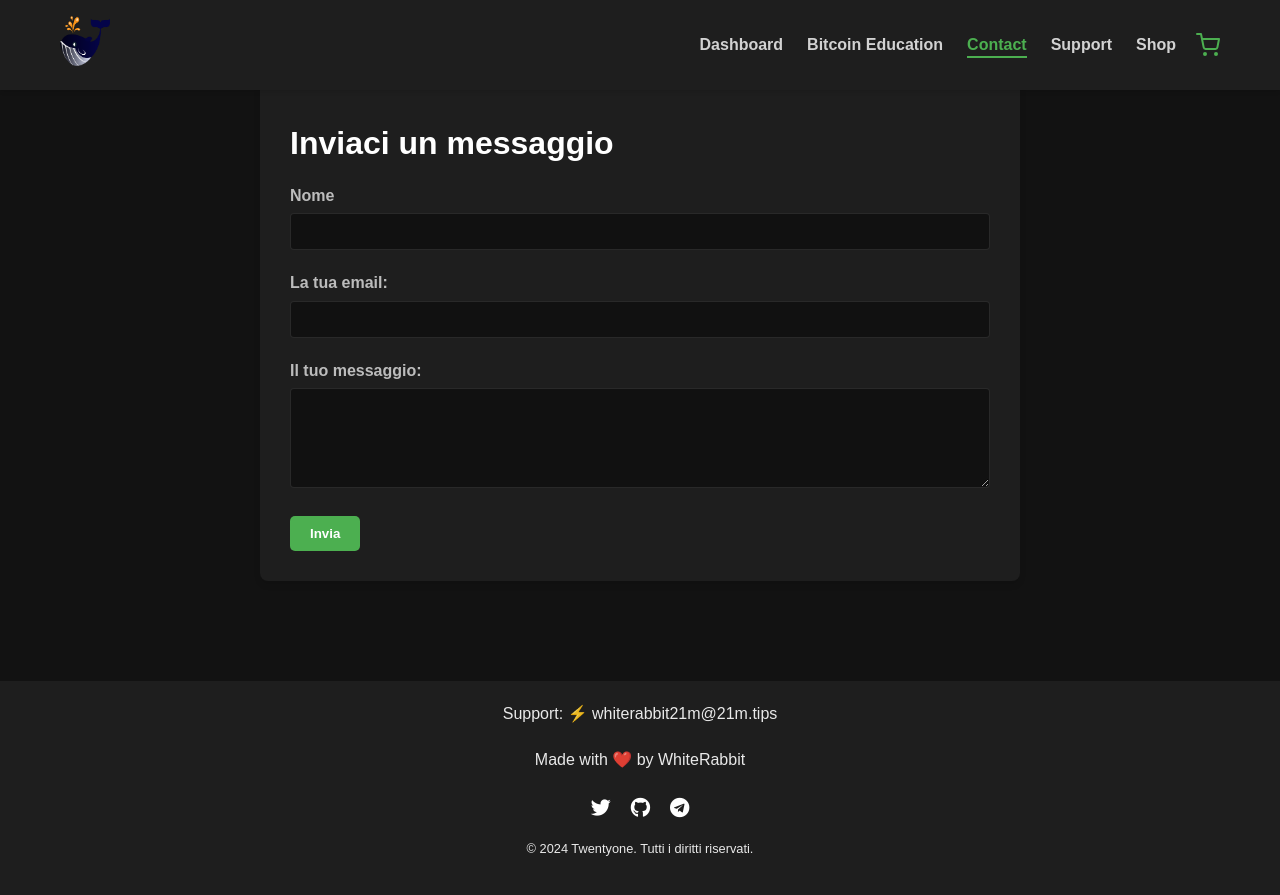
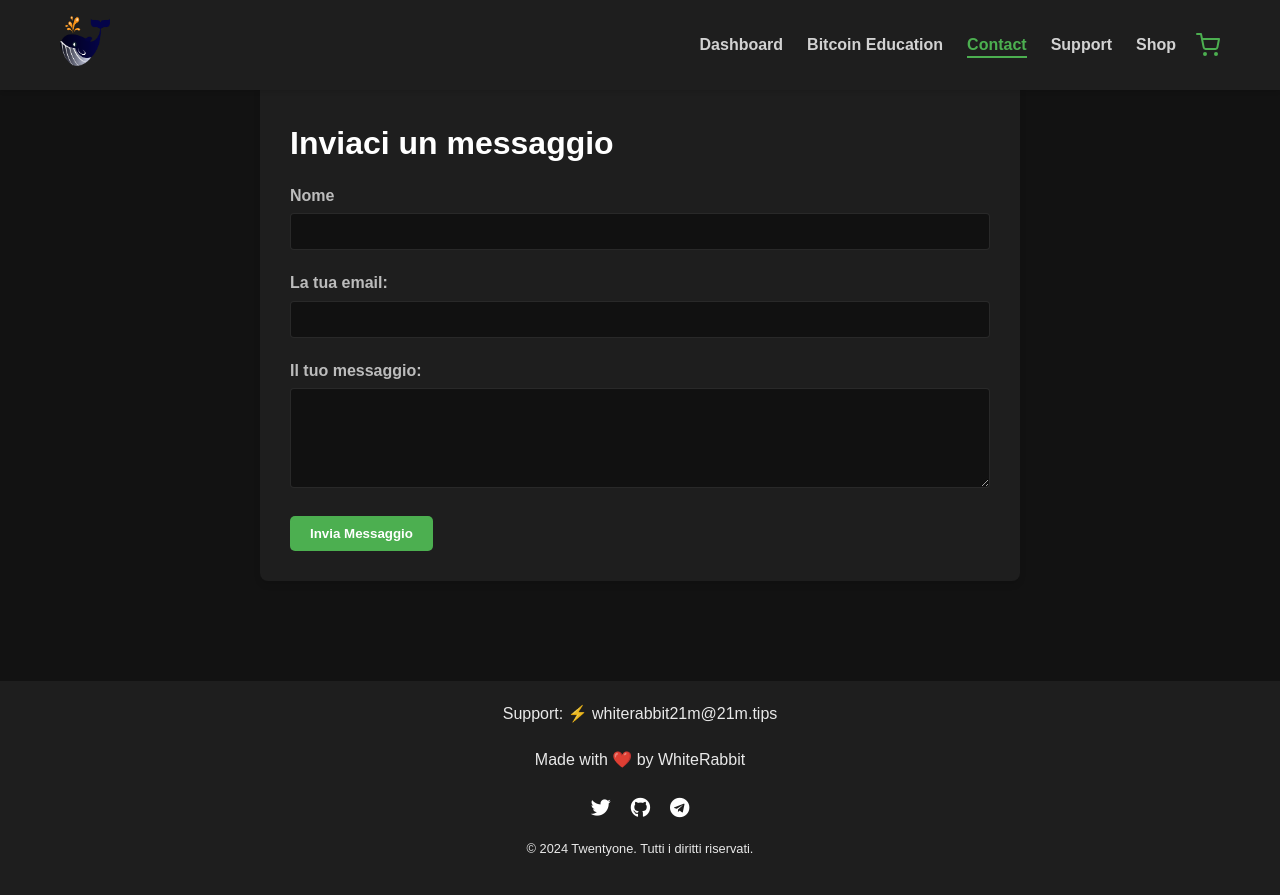
Before and after one commit to whiterabbit21m-test/whiterabbit21m-test.github.io, a Jekyll site: the page built from contact.md, in a window 1280 px wide and 900 px high, scrolled down 581 px. Shown: the top 895 px of the window. Built offline with Jekyll 4.4.1, drawn with Linux system fonts in a browser that asks for light colours.

Commit message:
Update contact.html

```diff
--- a/_layouts/contact.html
+++ b/_layouts/contact.html
@@ -28,7 +28,7 @@ layout: default
             <label for="message">Il tuo messaggio:</label>
             <textarea id="message" name="message" rows="5" required></textarea>
           </div>
-          <button type="submit" class="submit-btn">Invia</button>
+          <button type="submit" class="submit-btn">Invia Messaggio</button>
         </form>
       </div>
     </div>
```
